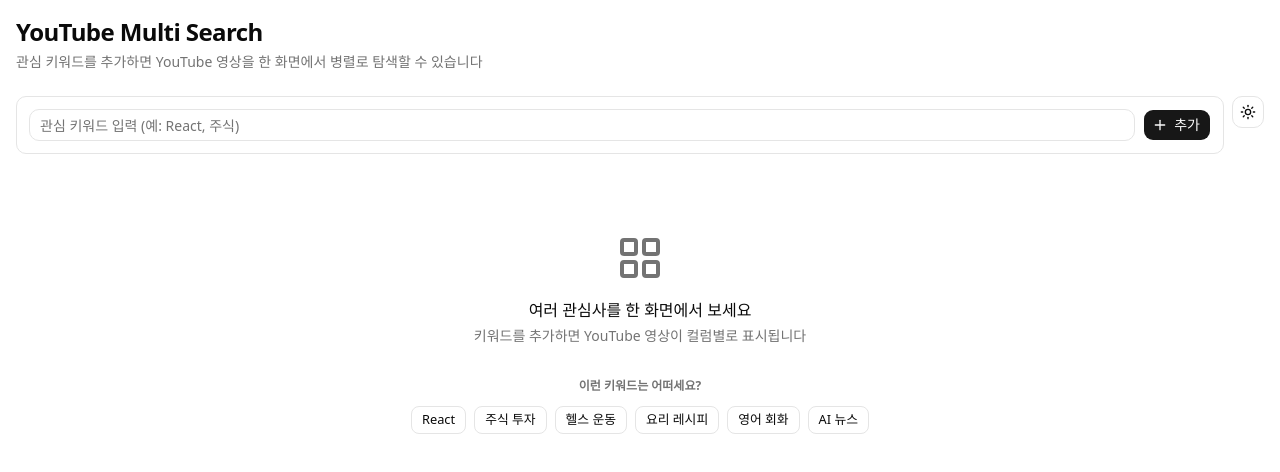
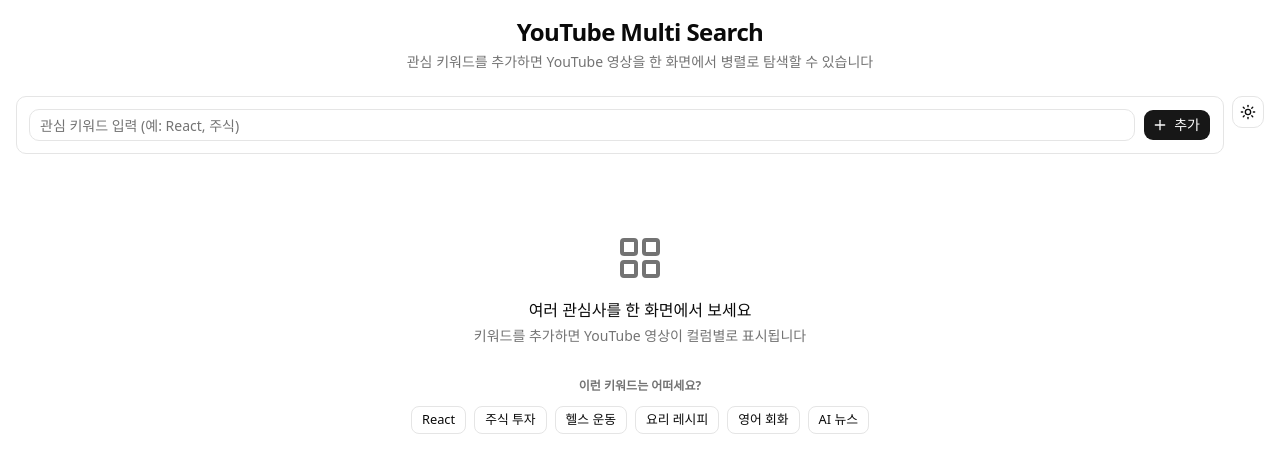
Before and after one commit to Hasung-Kim/something-new, a Next.js app: page / in a window 1280 px wide. Shown: the top 472 px of the page. Built offline with nearby package versions, Linux system fonts and the light colour scheme.

Commit message:
style: center page title and description

```diff
--- a/app/page.tsx
+++ b/app/page.tsx
@@ -12,7 +12,7 @@
   return (
     <div className="min-h-screen bg-background">
       <div className="@container max-w-screen-2xl mx-auto p-4">
-        <div className="mb-6">
+        <div className="mb-6 text-center">
           <h1 className="text-2xl font-bold tracking-tight">YouTube Multi Search</h1>
           <p className="text-sm text-muted-foreground mt-1">
             관심 키워드를 추가하면 YouTube 영상을 한 화면에서 병렬로 탐색할 수 있습니다
```
